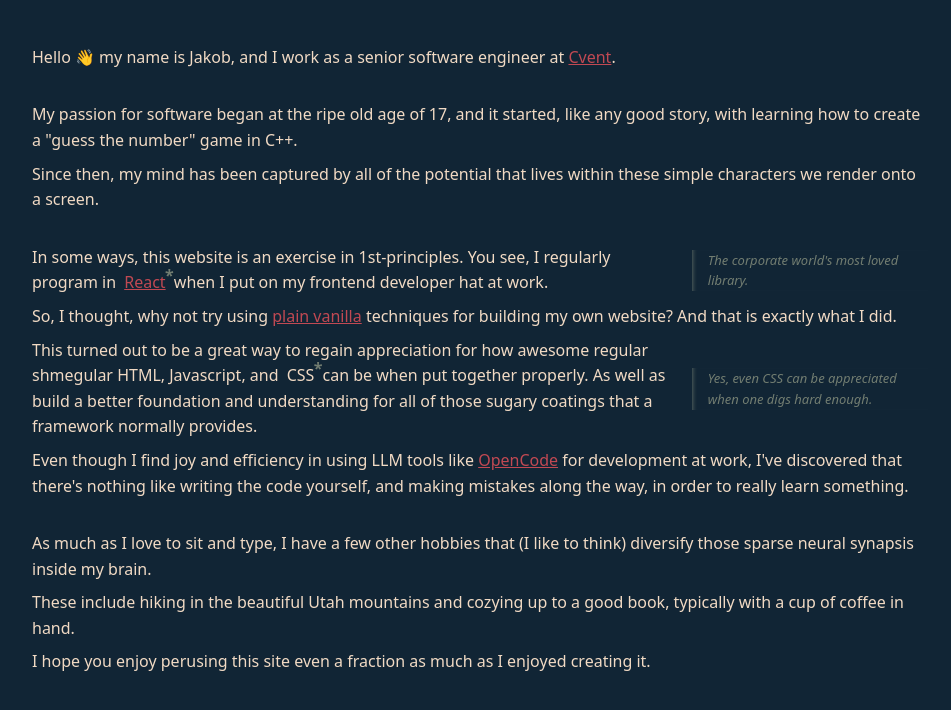
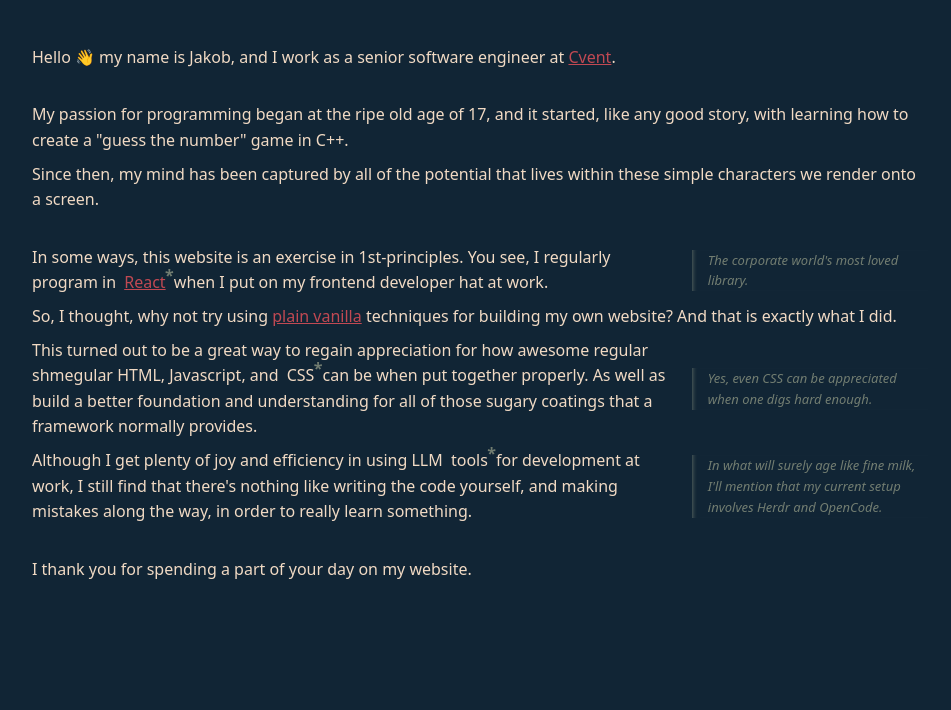
Before and after one commit to jakob0x11/my-website, a plain HTML site: page index.html in a window 1280 px wide. Shown: the part 148-858 px from the top of the page, without its empty margins (160-1111 px from the left). After the commit the page ends 800 px from the top, so only its background shows below. Drawn offline with Linux system fonts and the light colour scheme.

Commit message:
update text content

```diff
--- a/components/timeline/timeline-section.js
+++ b/components/timeline/timeline-section.js
@@ -36,6 +36,7 @@ class TimelineSection extends HTMLElement {
     this.#main.className = 'x-timeline-main';
     this.#title = document.createElement('h2');
     this.#description = document.createElement('p');
+    this.#description.className = "text-section";
     this.#main.append(this.#title, this.#description);
 
     article.append(aside, this.#main);
@@ -70,7 +71,7 @@ class TimelineSection extends HTMLElement {
         return;
       }
       const notesEle = document.createElement('ul');
-      notesEle.className = 'x-timeline-notes';
+      notesEle.className = 'text-section x-timeline-notes';
       for (const note of notesArr) {
         const noteEle = document.createElement('li');
         noteEle.innerText = note;
--- a/index.html
+++ b/index.html
@@ -19,10 +19,6 @@
   <script type="module" src="index.js" defer></script>
 </head>
 <body>
-  <!-- <span class="warning">
-    &#9888; This page is still under construction.
-  </span> -->
-
   <header>
     <div class="title-section">
       <img
@@ -50,11 +46,10 @@
 
       <div class="text-section">
         <p>
-          My passion for software began at the ripe old age of 17,
+          My passion for programming began at the ripe old age of 17,
           and it started, like any good story, with learning how to create a
           "guess the number" game in C++.
         </p>
-        <!-- TODO: Embed wasm here -->
         <p>
           Since then, my mind has been captured by all of the potential
           that lives within these simple characters we render onto a screen.
@@ -87,29 +82,20 @@
           footnote="CSS"
         ></x-info-section>
 
-        <p>
-          Even though I find joy and efficiency in using LLM tools like
-          <a href="https://opencode.ai/">OpenCode</a> for development at work,
-          I've discovered that there's nothing like writing the code yourself,
-          and making mistakes along the way, in order to really learn something.
-        </p>
+        <x-info-section
+          left="Although I get plenty of joy and efficiency in using LLM %s for
+            development at work,
+            I still find that there's nothing like writing the code yourself,
+            and making mistakes along the way, in order to really learn something."
+          right="In what will surely age like fine milk, I'll mention that my current
+            setup involves Herdr and OpenCode."
+          footnote="tools"
+          ></x-info-section>
       </div>
 
-      <!-- Consider just placing these in their respective pages. -->
       <div class="text-section">
         <p>
-          As much as I love to sit and type, I have a few other hobbies that
-          (I like to think) diversify those sparse neural synapsis inside my brain.
-        </p>
-
-        <p>
-          These include hiking in the beautiful Utah mountains and cozying up
-          to a good book, typically with a cup of coffee in hand.
-        </p>
-
-        <p>
-          I hope you enjoy perusing this site even a fraction as much as I
-          enjoyed creating it.
+          I thank you for spending a part of your day on my website.
         </p>
       </div>
     </div>
```
Also changed, not shown: pages/engineer.html (+3 -3 lines).
